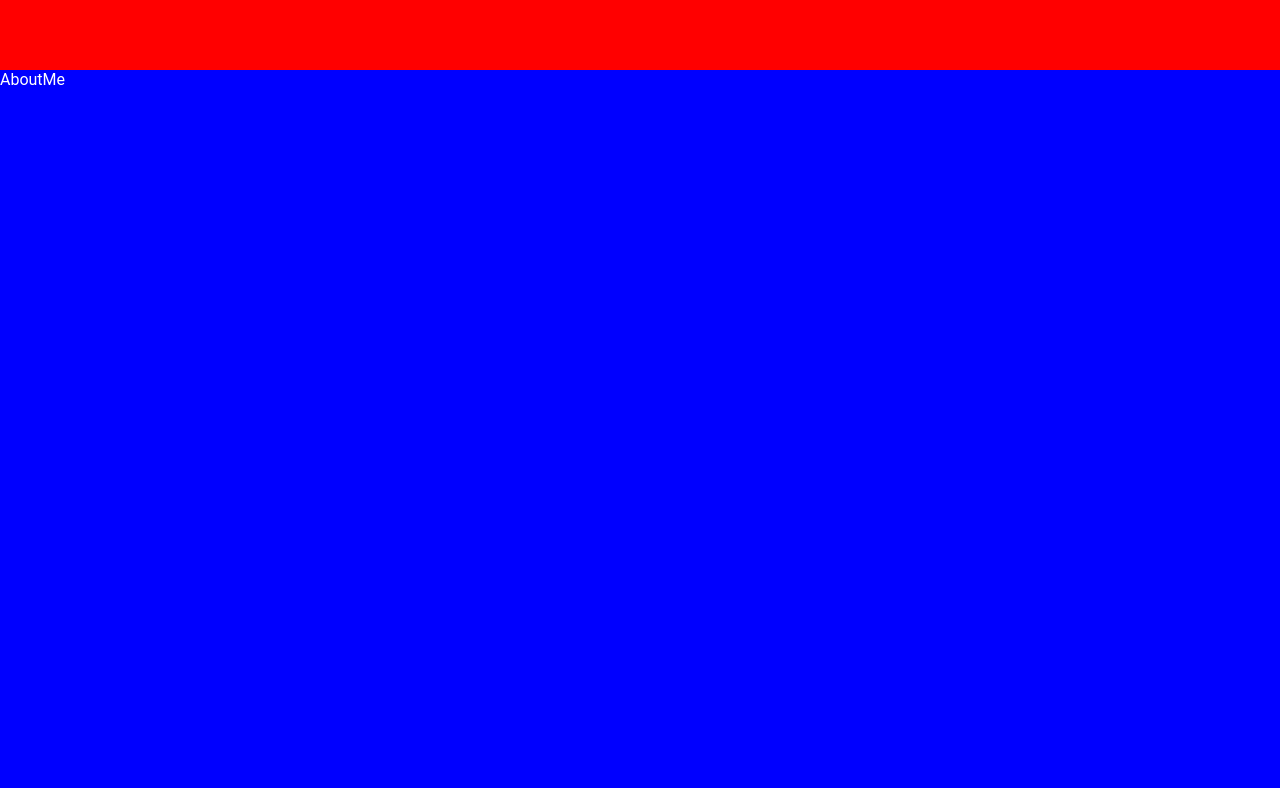
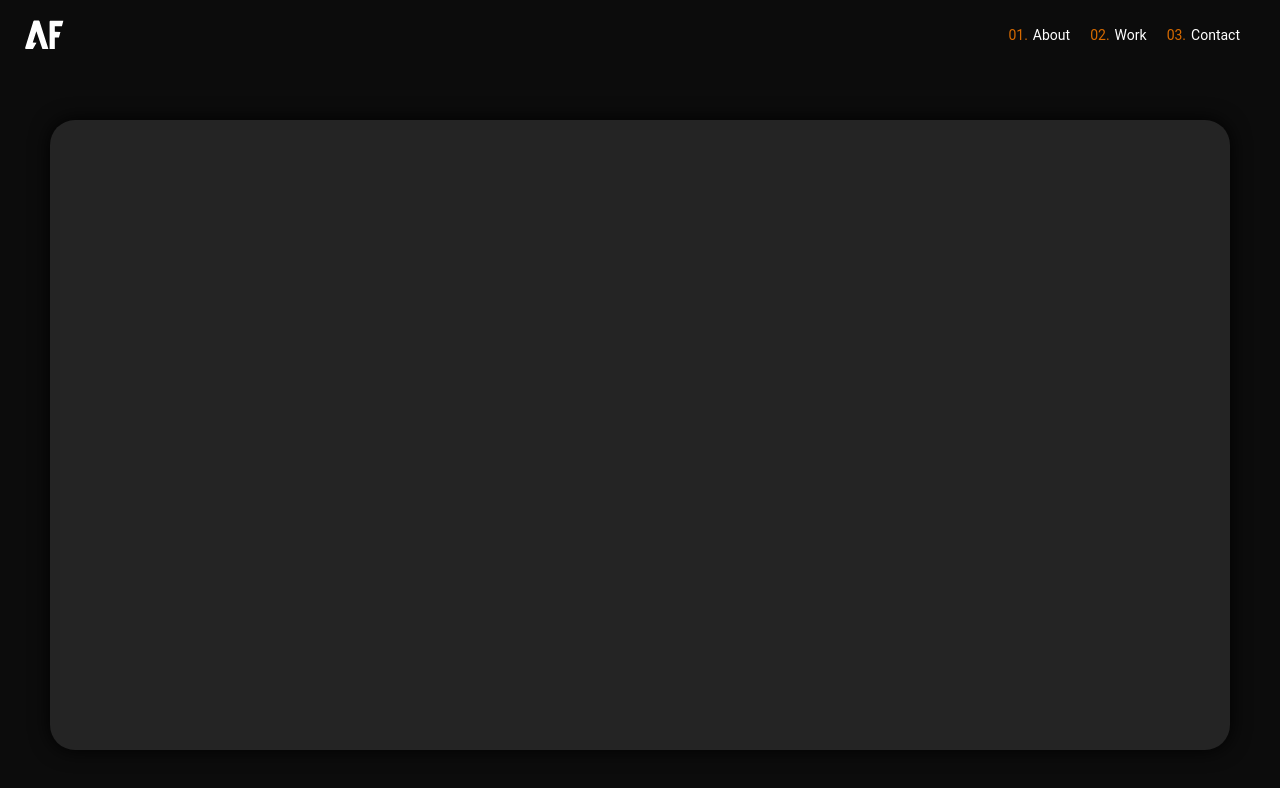
Before and after one commit to CutzuDev/NewPortfolio, a React (Create React App) app: page / in a window 1280 px wide. Shown: the top 788 px of the page. Built offline with nearby package versions, Linux system fonts and the light colour scheme.

Commit message:
Loading Animations

```diff
--- a/src/components/AboutMe.jsx
+++ b/src/components/AboutMe.jsx
@@ -1,7 +1,11 @@
 import "./Components.css";
 
 function AboutMe() {
-  return <div className="aboutme">AboutMe</div>;
+  return (
+    <div className="aboutme">
+      <div className="about__container"></div>
+    </div>
+  );
 }
 
 export default AboutMe;
--- a/src/components/Components.css
+++ b/src/components/Components.css
@@ -1,19 +1,108 @@
-.aboutme {
-  width: 100vw;
-  height: calc(100vh - var(--nav__height));
-  background-color: blue;
+.colorREMOVE {
+  color: #d76a00;
 }
 
 /* NAVBAR STUFF */
 
 .navbar {
   width: 100vw;
-  background-color: red;
   height: var(--nav__height);
+  display: flex;
+  align-items: center;
+  background-color: #0c0c0c;
+  /* box-shadow: 0px 0px 20px #000; */
 }
 
-.navbar__container  {
-  width: 100%; {
+.navbar__container {
+  margin: 0 auto;
+  padding: 0 20px;
+  width: 100%;
+  max-width: 1600px;
+  height: var(--nav__height);
+  display: flex;
+  align-items: center;
+  justify-content: space-between;
+}
 
+.nav__half {
+  height: var(--nav__height);
+  display: flex;
+  align-items: center;
+  justify-content: center;
+}
+
+.nav__logo {
+  object-fit: contain;
+  width: 50px;
+  border-radius: 100%;
+  transition: all 300ms ease;
+  position: relative;
+}
+
+.nav__logo:hover {
+  transform: scale(1.05);
+}
+
+.nav__list {
+  display: flex;
+  justify-content: center;
+  align-items: center;
+  gap: 20px;
+  padding: 0px 20px;
+}
+.nav__item {
+  font-size: 14px;
+}
+
+.ni__number {
+  color: #d76a00;
+  margin-right: 5px;
+}
+
+/* ABOUT ME ABOUTME STUFF */
+
+.aboutme {
+  width: 100vw;
+  height: calc(100vh - var(--nav__height));
+  padding: 50px;
+}
+
+.about__container {
+  width: 100%;
+  max-width: 1200px;
+  height: 100%;
+  background-color: #242424;
+  box-shadow: 0px 0px 20px #000;
+  border-radius: 25px;
+  animation: onLoadAbout 1.5s cubic-bezier(0.5, 0, 0.5, 1) backwards;
+}
+
+@keyframes onLoadAbout {
+  0% {
+    width: 0px;
+    height: 0px;
+    border-radius: 100%;
+    box-shadow: 0px 0px 0px transparent;
+  }
+
+  20% {
+    width: 60px;
+    height: 60px;
+  }
+  30% {
+    width: 50px;
+    height: 50px;
+  }
+
+  40% {
+    width: 50px;
+    height: 50px;
+    border-radius: 25px;
+  }
+
+  70% {
+    height: 50px;
+    width: 100%;
+    box-shadow: 0px 0px 0px transparent;
   }
 }
--- a/src/components/NavBar.jsx
+++ b/src/components/NavBar.jsx
@@ -3,11 +3,28 @@ import "./Components.css";
 import Logo from "../assets/logo.svg";
 
 function Navbar() {
-  return <nav className="navbar">
-    <div className="navbar__container">
-
-    </div>
-  </nav>;
+  return (
+    <nav className="navbar">
+      <div className="navbar__container">
+        <div className="nav__half nav__left">
+          <img src={Logo} className="nav__logo hover" />
+        </div>
+        <div className="nav__half nav__right">
+          <ul className="nav__list">
+            <li className="nav__item hover">
+              <span className="ni__number">01.</span>About
+            </li>
+            <li className="nav__item hover">
+              <span className="ni__number">02.</span>Work
+            </li>
+            <li className="nav__item hover">
+              <span className="ni__number">03.</span>Contact
+            </li>
+          </ul>
+        </div>
+      </div>
+    </nav>
+  );
 }
 
 export default Navbar;
--- a/src/index.css
+++ b/src/index.css
@@ -5,6 +5,26 @@
   font-family: "Roboto", sans-serif;
   color: #fff;
 }
+
+li {
+  list-style: none;
+}
+
+a {
+  text-decoration: none;
+}
+
+h1,
+h2,
+h3,
+h4,
+h5,
+h6,
+li,
+p:hover {
+  cursor: default;
+}
+
 
 body {
   background-color: #0c0c0c;
--- a/src/pages/Home.jsx
+++ b/src/pages/Home.jsx
@@ -2,7 +2,7 @@ import AboutMe from "../components/AboutMe";
 import "./Pages.css";
 
 function Home() {
-  return <>{<AboutMe />}</>;
+  return <div className="home">{<AboutMe />}</div>;
 }
 
 export default Home;
--- a/src/pages/Pages.css
+++ b/src/pages/Pages.css
@@ -0,0 +1,7 @@
+.aboutme {
+  width: 100vw;
+  height: calc(100vh - var(--nav__height));
+  display: flex;
+  justify-content: center;
+  align-items: center;
+}
```
